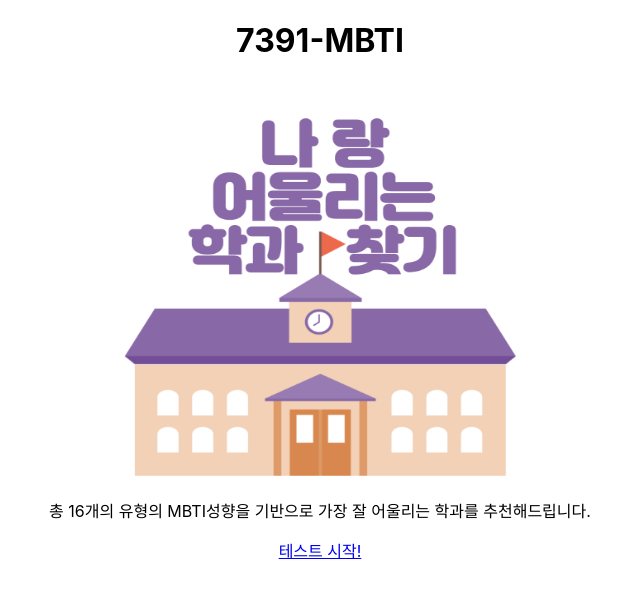
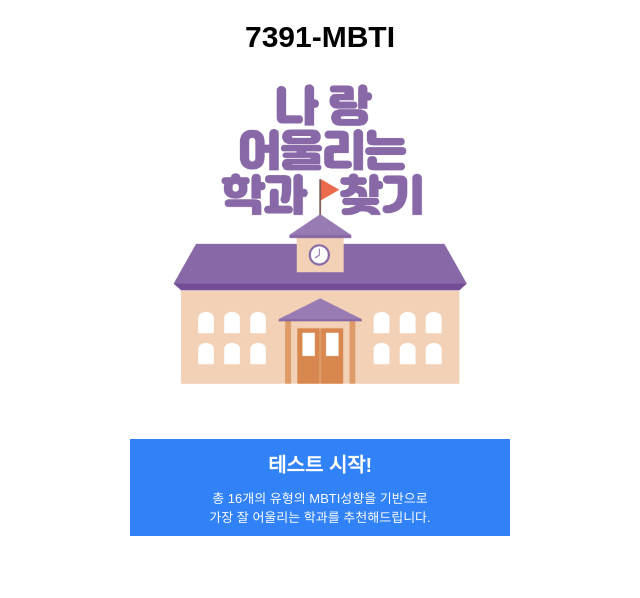
Before and after one commit to jeongminsang/7391-MBTI-RE, a React (Create React App) app: page / in a window 1280 px wide. Shown: the top 598 px of the page, without its empty margins (320-960 px from the left). Built offline with nearby package versions, Linux system fonts and the light colour scheme.

Commit message:
feat: 메인페이지 설정

```diff
--- a/src/pages/Main.tsx
+++ b/src/pages/Main.tsx
@@ -1,5 +1,5 @@
 import styled from 'styled-components';
-import { Link } from 'react-router-dom';
+import { useNavigate } from 'react-router-dom';
 
 const MainContainer = styled.div`
   display: flex;
@@ -7,28 +7,54 @@
   text-Align: center;
   margin: 0 auto;
 `;
+const Title = styled.div`
+  font-family: sans-serif;
+  font-size: 30px;
+  font-weight: bold;
+  margin-top: 20px;
+`;
 const LogoImage = styled.img`
   margin: 0 auto;
-  height: 400px;
-  width: 400px;
+  /* height: 400px; */
+  width: 300px;
+`;
+const NextPageButton = styled.button`
+  /* border-radius: 10px; */
+  border: none;
+  background-color: rgb(49,130,246);
+  color: white;
+  padding: 10px 50px 10px 50px;
+  width: 380px;
+  margin-top: 50px;
+  cursor: pointer;
+  &:hover {
+    background-color: rgb(42, 110, 206);
+    box-shadow: 0 0 5px 0 rgba(0, 0, 0, 0.2);
+    transition: background-color 0.3s ease;
+  }
+`;
+const ButtonText = styled.div`
+  font-size: 20px;
+  font-weight: bold;
+  padding-bottom: 10px;
+`;
+const SubText = styled.div`
+  font-size: 13px;
 `;
 
 function Main() {
+  const navigate = useNavigate();
+
   return (
     <MainContainer>
-      <h1>7391-MBTI</h1>
+      <Title>7391-MBTI</Title>
       <LogoImage src="img/school-1.png" alt="로고" />
-      <p>
-        총 16개의 유형의 MBTI성향을 기반으로 가장 잘 어울리는
-        학과를 추천해드립니다.
-      </p>
-
       <div>
-        <Link
-          to="/survey"
-        >
-          테스트 시작!
-        </Link>
+        <NextPageButton onClick={() => navigate('/survey')}>
+          <ButtonText>테스트 시작!</ButtonText>
+          <SubText>총 16개의 유형의 MBTI성향을 기반으로</SubText>
+          <SubText>가장 잘 어울리는 학과를 추천해드립니다.</SubText>
+        </NextPageButton>
       </div>
     </MainContainer>
   );
```
